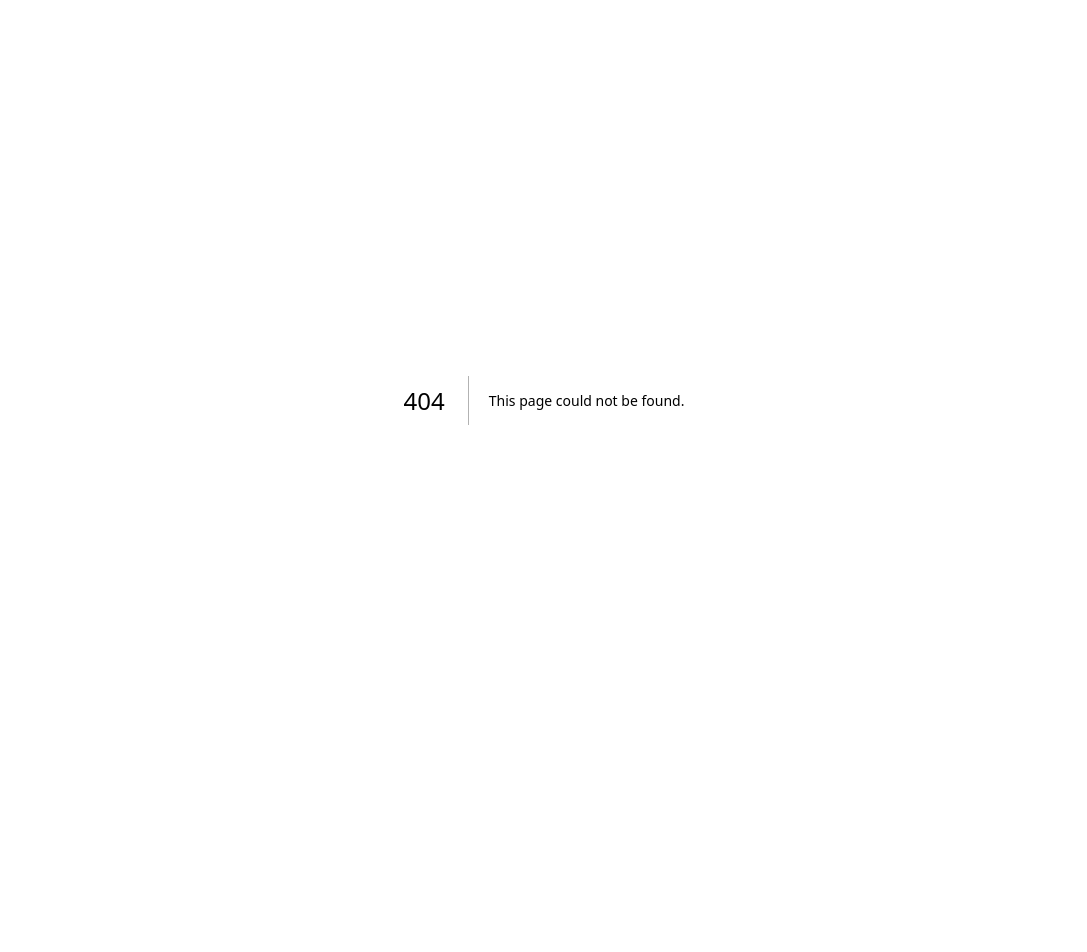
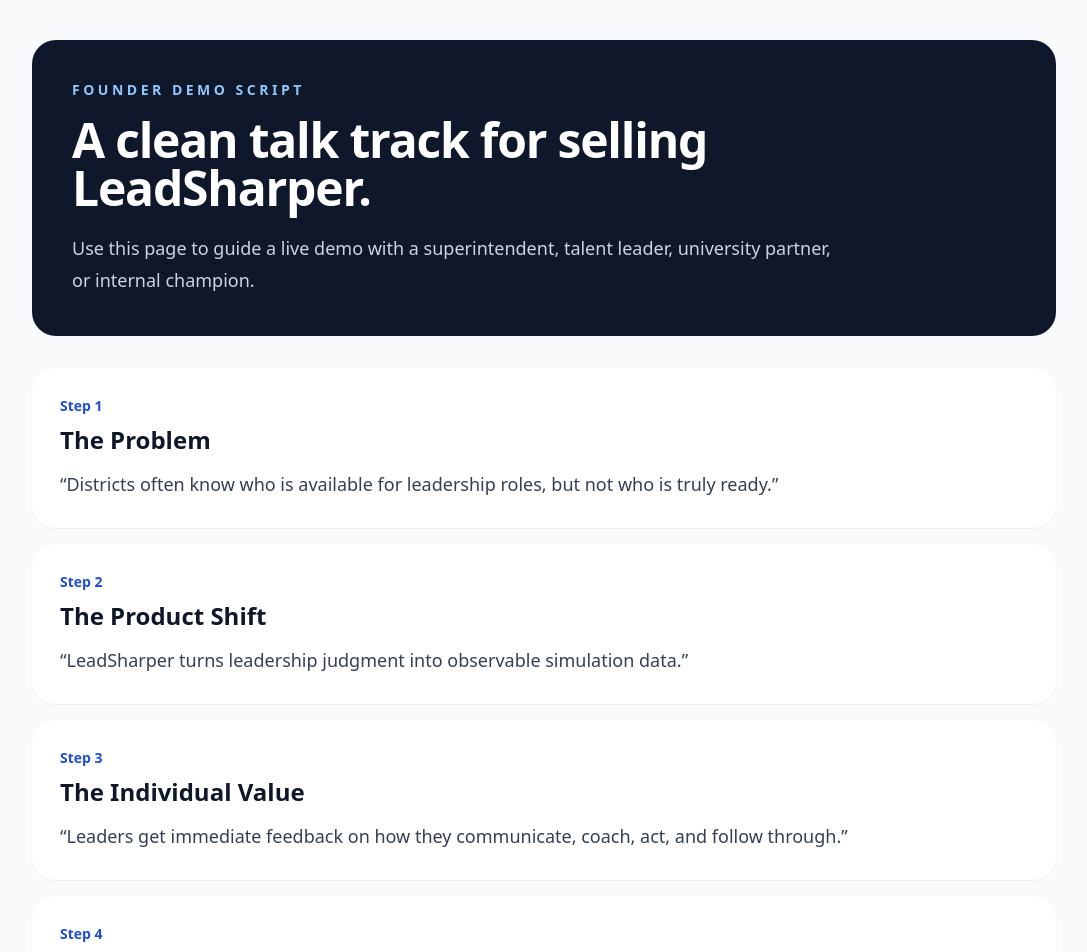
Before and after one commit to jmarc296-jpg/instructional-leadership-practice, a Next.js app: page /demo-script in a window 1280 px wide. Before the commit this address had no page. Shown: the top 952 px of the page, without its empty margins (96-1183 px from the left). Before the commit the page ends 800 px from the top, so only its background shows below. Built offline with nearby package versions, Linux system fonts and the light colour scheme.

Commit message:
Add founder demo script

```diff
--- /dev/null
+++ b/app/demo-script/page.tsx
@@ -0,0 +1,86 @@
+export default function DemoScriptPage() {
+  const moments = [
+    {
+      title: "The Problem",
+      line: "Districts often know who is available for leadership roles, but not who is truly ready."
+    },
+    {
+      title: "The Product Shift",
+      line: "LeadSharper turns leadership judgment into observable simulation data."
+    },
+    {
+      title: "The Individual Value",
+      line: "Leaders get immediate feedback on how they communicate, coach, act, and follow through."
+    },
+    {
+      title: "The District Value",
+      line: "District teams see readiness, risk, coaching priorities, and succession strength across the pipeline."
+    },
+    {
+      title: "The Business Case",
+      line: "The platform reduces failed placements, strengthens internal pipelines, and gives boards clearer visibility."
+    },
+    {
+      title: "The Ask",
+      line: "The best next step is a 30-day pilot with a defined leadership cohort."
+    }
+  ]
+
+  return (
+    <main className="min-h-screen bg-slate-50 px-6 py-10">
+      <div className="mx-auto max-w-5xl space-y-8">
+        <section className="rounded-3xl bg-slate-900 p-10 text-white">
+          <p className="text-sm font-semibold uppercase tracking-[0.25em] text-blue-300">
+            Founder Demo Script
+          </p>
+
+          <h1 className="mt-4 text-5xl font-semibold tracking-tight">
+            A clean talk track for selling LeadSharper.
+          </h1>
+
+          <p className="mt-5 max-w-3xl text-lg leading-8 text-slate-300">
+            Use this page to guide a live demo with a superintendent, talent leader, university partner, or internal champion.
+          </p>
+        </section>
+
+        <section className="space-y-4">
+          {moments.map((moment, index) => (
+            <div key={moment.title} className="rounded-3xl bg-white p-7 shadow-sm">
+              <div className="text-sm font-semibold text-blue-700">
+                Step {index + 1}
+              </div>
+
+              <h2 className="mt-2 text-2xl font-semibold text-slate-900">
+                {moment.title}
+              </h2>
+
+              <p className="mt-3 text-lg leading-8 text-slate-700">
+                “{moment.line}”
+              </p>
+            </div>
+          ))}
+        </section>
+
+        <section className="rounded-3xl bg-blue-50 p-8">
+          <h2 className="text-3xl font-semibold text-slate-900">
+            Recommended demo path
+          </h2>
+
+          <div className="mt-5 grid gap-3 md:grid-cols-3">
+            <LinkCard title="Instant Demo" href="/instant-demo" />
+            <LinkCard title="District Dashboard" href="/district" />
+            <LinkCard title="Pilot Proposal" href="/pilot-proposal" />
+          </div>
+        </section>
+      </div>
+    </main>
+  )
+}
+
+function LinkCard({ title, href }: { title: string; href: string }) {
+  return (
+    <a href={href} className="rounded-2xl bg-white p-5 font-semibold text-blue-700">
+      {title} →
+    </a>
+  )
+}
```
